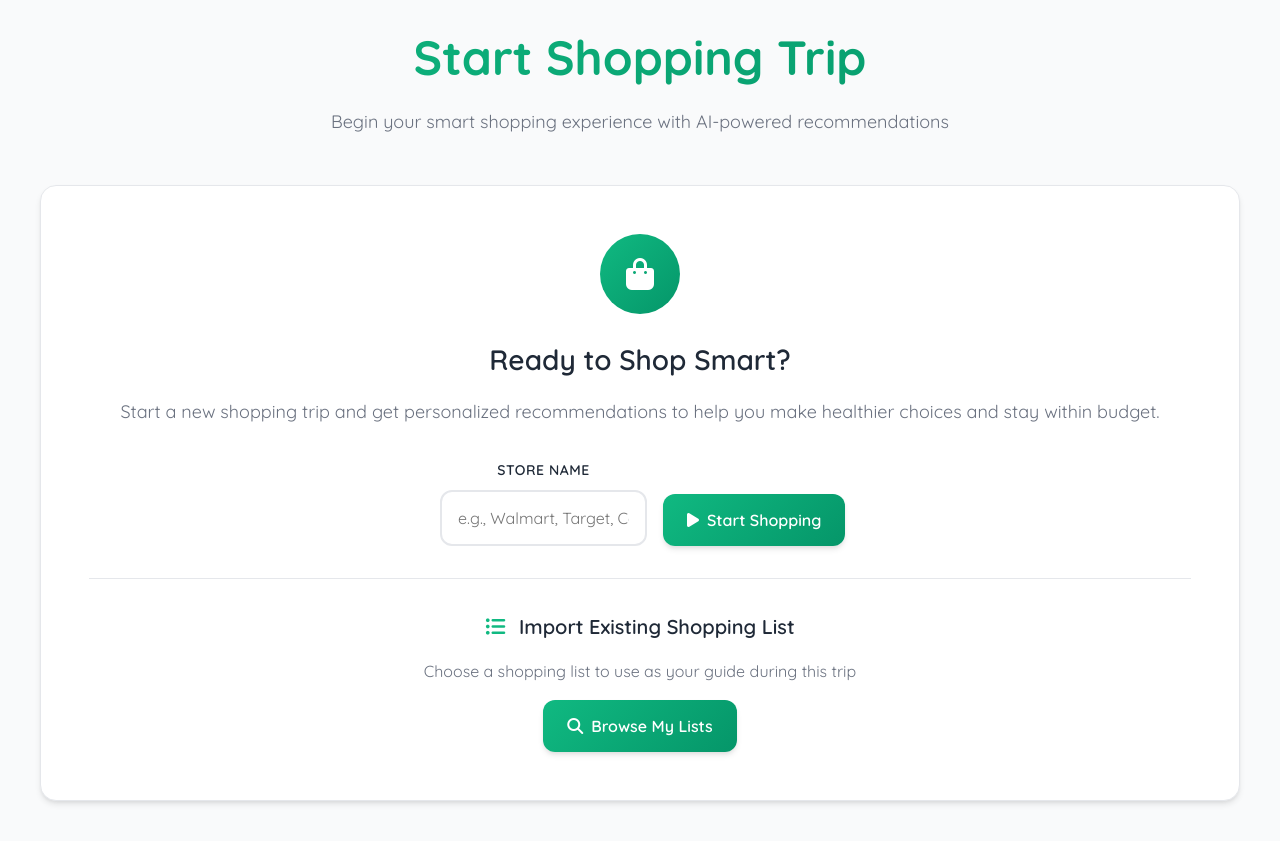
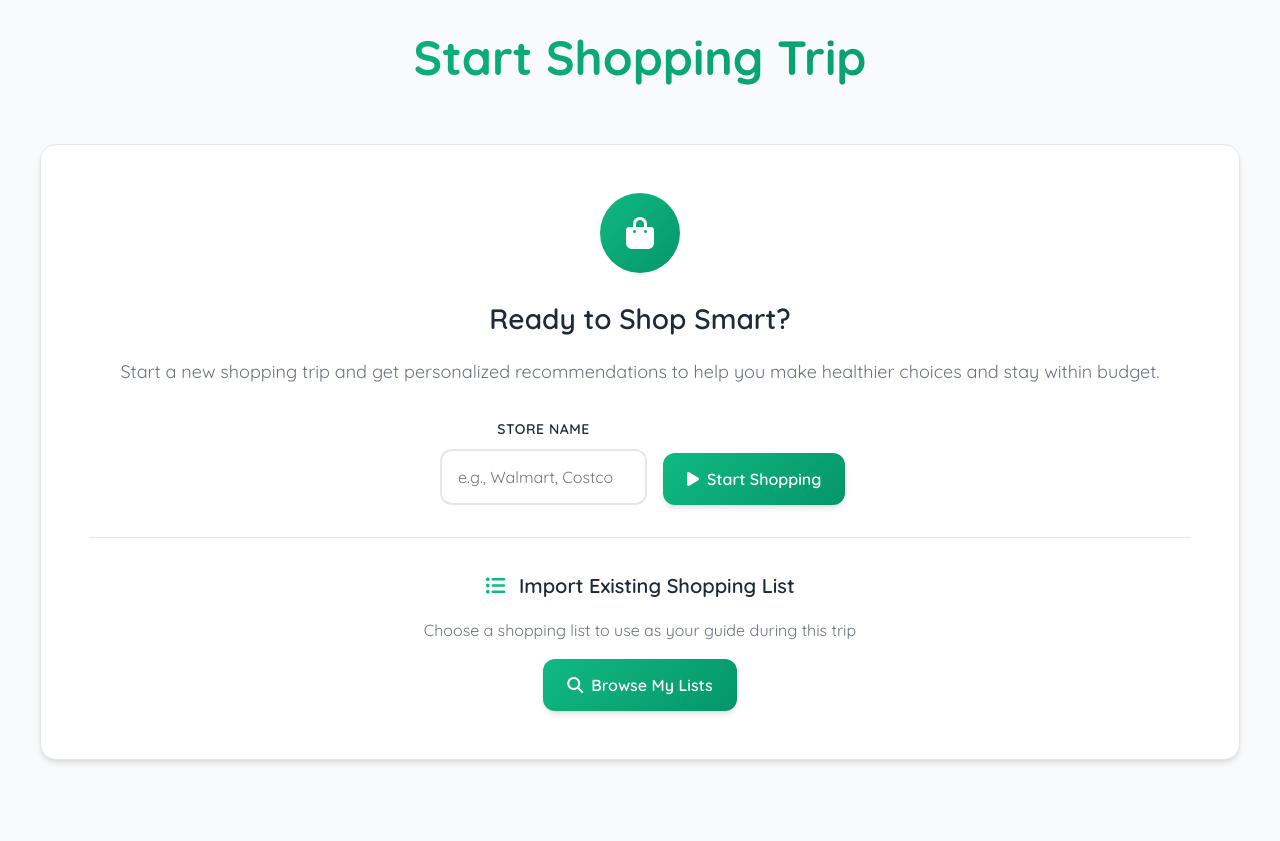
Before and after one commit to michaelzwang13/smartkart, a Flask app: page /shopping-trip in a window 1280 px wide. Shown: the part 81-922 px from the top of the page. Run offline with Flask 3, Linux system fonts and the light colour scheme; the visitor is signed in with stand-in values (Sample User, id 1); data that the repository does not hold is empty.

Commit message:
removed unnecessary subtitles

```diff
--- a/src/templates/meal_plans.html
+++ b/src/templates/meal_plans.html
@@ -1923,7 +1923,6 @@
     <!-- Page Header -->
     <div class="page-header">
       <h1 class="page-title">Meal Plans</h1>
-      <p class="page-subtitle">Generate AI-powered meal plans based on your pantry items, dietary preferences, and budget.</p>
     </div>
 
     <!-- Calendar Section -->
--- a/src/templates/settings.html
+++ b/src/templates/settings.html
@@ -441,7 +441,6 @@
           <i class="fas fa-cog" aria-hidden="true"></i>
         </div>
         <h1 class="settings-title">Account Settings</h1>
-        <p class="settings-subtitle">Manage your account information and preferences</p>
       </div>
 
       {% if success %}
--- a/src/templates/shopping_list.html
+++ b/src/templates/shopping_list.html
@@ -1084,7 +1084,6 @@
       <!-- Page Header -->
       <section class="page-header">
         <h1 class="page-title">Shopping Lists</h1>
-        <p class="page-subtitle">Organize your shopping with smart, manageable lists</p>
       </section>
 
       <!-- Create New List -->
--- a/src/templates/shopping_trip.html
+++ b/src/templates/shopping_trip.html
@@ -1332,7 +1332,6 @@
       <!-- No Active Shopping Trip -->
       <section class="page-header">
         <h1 class="page-title">Start Shopping Trip</h1>
-        <p class="page-subtitle">Begin your smart shopping experience with AI-powered recommendations</p>
       </section>
 
       <section class="start-shopping-section">
@@ -1352,7 +1351,7 @@
               id="storeName"
               name="storeName"
               class="form-input"
-              placeholder="e.g., Walmart, Target, Costco"
+              placeholder="e.g., Walmart, Costco"
               required
             />
           </div>
```
